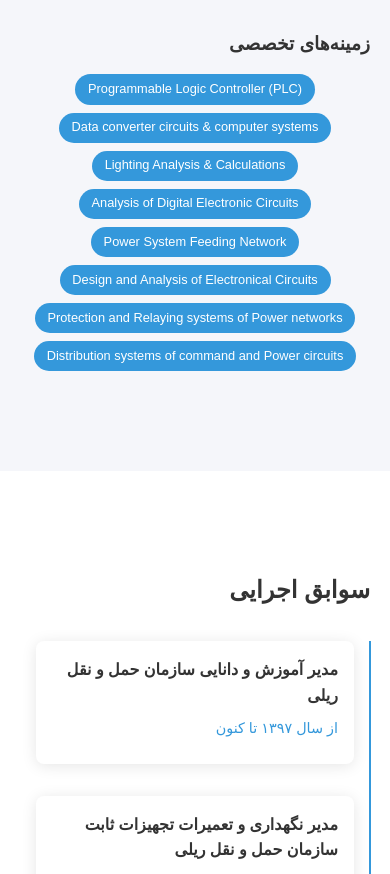
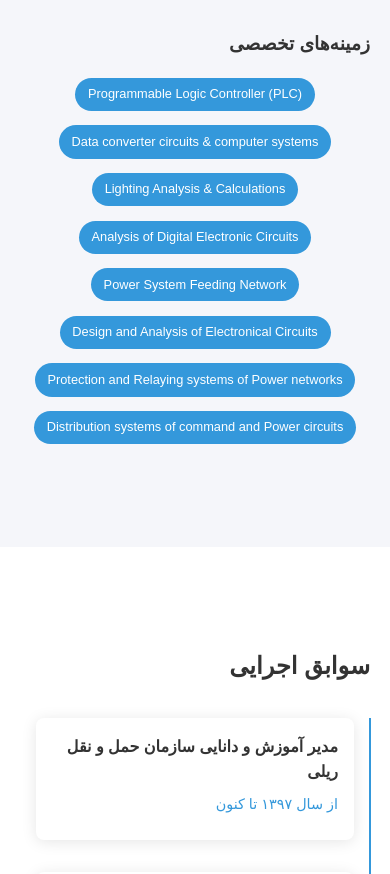
Before and after one commit to javadhasanli/javadhasanli.github.io, a website built with Vite: page index.html in a window 390 px wide. Shown: the part 1325-2199 px from the top of the page. Built offline with nearby package versions, Linux system fonts and the light colour scheme; a web font is replaced by a local one.

Commit message:
Update styles.css

```diff
--- a/styles.css
+++ b/styles.css
@@ -402,6 +402,7 @@ nav {
   margin-top: 1rem;
 }
 
+/* استایل‌های پیش‌فرض برای skill-tag */
 .skill-tag {
   background-color: var(--secondary-color);
   color: var(--white);
@@ -409,6 +410,7 @@ nav {
   border-radius: 20px;
   font-size: 0.9rem;
   transition: transform 0.3s ease, background-color 0.3s ease;
+  white-space: nowrap; /* جلوگیری از شکستن خط */
 }
 
 .skill-tag:hover {
@@ -1617,3 +1619,19 @@ body.dark-mode #executive .timeline-date {
     margin-right: 0; /* حذف margin برای آیتم‌های فرد */
   }
 }
+/* استایل‌های skill-tag در حالت موبایل */
+@media (max-width: 768px) {
+  .skill-tag {
+    font-size: 0.8rem; /* کاهش سایز فونت */
+    padding: 0.4rem 0.8rem; /* کاهش فاصله داخلی */
+    white-space: normal; /* اجازه شکستن خط */
+    word-break: break-word; /* شکستن کلمات طولانی */
+    text-align: center; /* متن در وسط قرار گیرد */
+    margin: 0.2rem; /* فاصله بین skill-tagها */
+  }
+
+  .skill-tags {
+    gap: 0.5rem; /* کاهش فاصله بین skill-tagها */
+    justify-content: center; /* وسط‌چین کردن skill-tagها */
+  }
+}
```
